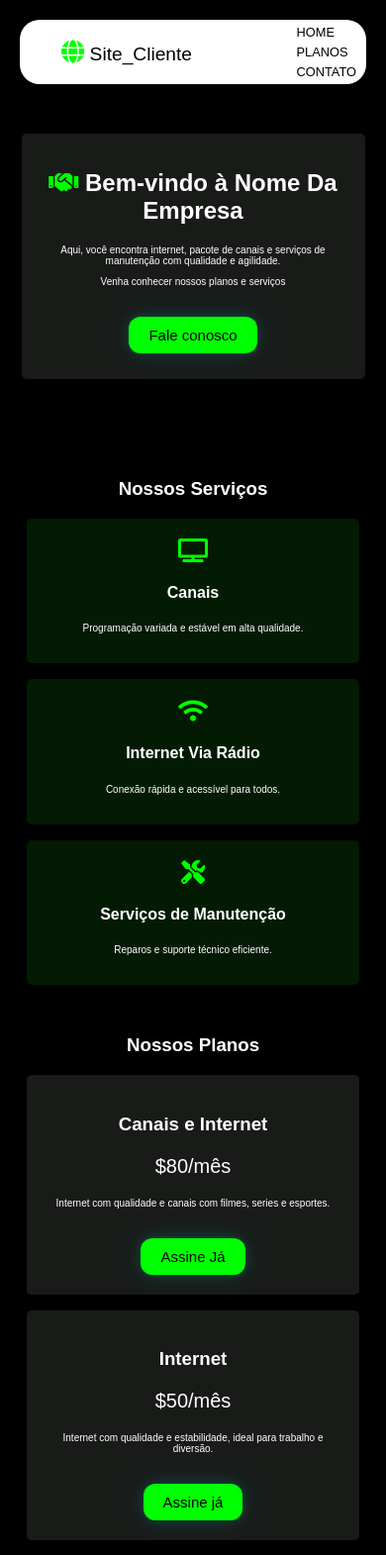
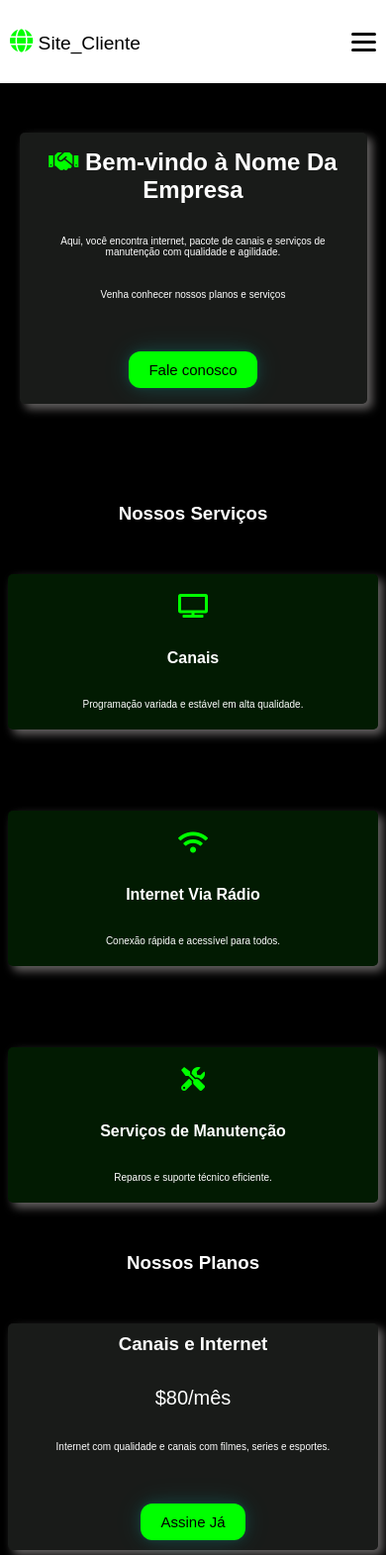
Before and after one commit to mateusmuniz-09/Ssite-jscanais, a plain HTML site: page index.html in a window 390 px wide. Shown: the top 1571 px of the page at 99% size. Drawn offline with Linux system fonts and the light colour scheme.

Commit message:
segundo commit

```diff
--- a/index.html
+++ b/index.html
@@ -10,16 +10,20 @@
 
 </head>
 <body>
-    <header class="cabecalho">
+     <nav>
         <div class="logo"><i class="fas fa-globe"></i> Site_Cliente</div>
-        <nav>
-         <ul>
+        <div class="menu-tracos" onclick="clikMenu()">
+            <span></span>
+            <span></span>
+            <span></span>
+        </div>
+
+         <ul class="menu-link" id="menu">
             <li><a href="#home">HOME</a></li>
             <li><a href="#planos">PLANOS</a></li>
             <li><a href="#fale">CONTATO</a></li>
         </ul>
         </nav>
-    </header>
 
     <section class="inicial" id="home">
         <h1><i class="fas fa-handshake"></i> Bem-vindo à Nome Da Empresa</h1>
@@ -78,6 +82,6 @@
     <footer>
          <p class="direitos">&copy; 2024 Nome Da Empresa. Todos os direitos reservados.</p>
     </footer>
-
+    <script src="menu-traços.js"></script>
 </body>
 </html>
--- /dev/null
+++ b/menu-traços.js
@@ -0,0 +1,5 @@
+function clikMenu() {
+    const menu =
+        document.getElementById('menu');
+    menu.classList.toggle('show');
+}
--- a/style.css
+++ b/style.css
@@ -1,33 +1,72 @@
+* {
+    margin: 0;
+    padding: 0;
+    box-sizing: border-box;
+}
+
 body {
     font-family: Arial, sans-serif;
+
+    background: #000000;
+    /* Fundo preto */
+    color: white;
+    /* Mantém o texto visível sobre o fundo escuro */
+    height: 100vh;
     margin: 0;
-    padding: 20px;
-    background-color: black;
+
+
 }
 
-header {
-    display: flex; /* Flexbox para organizar */
-    justify-content: space-between; /* Espaçamento entre os itens */
-    align-items: center; /* Alinhamento vertical */
-    padding: 10px 20px; /* Espaçamento interno */
-    background-color: white; /* Fundo do header */
-    color: black; /* Cor do texto */
-    font-size: 1.2rem; /* Tamanho da fonte */
-    border-radius: 20px;
+nav {
+    width: 100%;
+    height: 10vh;
+    padding: 20px;
+    display: flex;
+    justify-content: flex-end;
+    align-items: center;
+    background-color: #ffff;
+    margin-bottom: 2rem;
+    padding: 10px;
 }
 
 .logo {
     align-items: center;
     font-size: 2rem;
-    margin-left: 2rem;
+    margin-right: auto;
+    color: #000000;
+
 }
 
+.menu-tracos {
+    display: none;
+    flex-direction: column;
+    gap: 5px;
+    cursor: pointer;
+}
+
+.menu-tracos span {
+    display: block;
+    width: 25px;
+    height: 3px;
+    background-color: #000000;
+    transition: 0.3s;
+    border-radius: 10px;
+
+
+}
+
+
 ul {
-    display: flex; /* Itens em linha */
-    gap: 20px; /* Espaço entre os itens */
-    list-style: none; /* Remove marcadores */
-    margin: 0; /* Remove margens */
-    padding: 0; /* Remove espaçamento interno */
+    display: flex;
+    /* Itens em linha */
+    gap: 20px;
+    /* Espaço entre os itens */
+    list-style: none;
+    /* Remove marcadores */
+    margin: 0;
+    /* Remove margens */
+    padding: 0;
+    /* Remove espaçamento interno */
 }
 
 li {
@@ -36,24 +75,33 @@ li {
 
 a {
     color: black;
-    text-decoration: none; /* Remove sublinhado */
+    text-decoration: none;
+    /* Remove sublinhado */
 }
-.par{
+
+.par {
     font-size: 20px;
 }
 
 .inicial {
-    background-color: hsla(120, 3%, 51%, 0.2); /* Fundo com transparência */
+    background-color: hsla(120, 3%, 51%, 0.2);
+    /* Fundo com transparência */
     color: white;
     margin-top: 50px;
     margin-bottom: 100px;
     padding: 2rem;
     text-align: center;
     width: 80%;
+    display: flex;
+    justify-content: center;
+    align-items: center;
+    flex-direction: column;
     margin-left: auto;
     margin-right: auto;
-    align-items: center;
+    gap: 2rem;
+
     border-radius: 5px;
+    box-shadow: 5px 5px 10px #666363;
 }
 
 button {
@@ -65,23 +113,32 @@ button {
     font-size: 15px;
     cursor: pointer;
     transition: 0.3s;
-    box-shadow: 0 0 5px rgba(0, 255, 208, 0.1), /* Suave */
-                0 0 15px rgba(0, 255, 255, 0.1), /* Mais suave */
-                0 0 30px rgba(0, 255, 255, 0.1); /* Bem leve */
+    box-shadow: 0 0 5px rgba(0, 255, 208, 0.1),
+        /* Suave */
+        0 0 15px rgba(0, 255, 255, 0.1),
+        /* Mais suave */
+        0 0 30px rgba(0, 255, 255, 0.1);
+    /* Bem leve */
 }
 
 button:hover {
-    background-color: rgb(40, 225, 7); /* Torna a cor um pouco mais escura */
-    box-shadow: 0 0 10px rgba(0, 255, 255, 0.7), /* Mais forte ao passar o mouse */
-                0 0 20px rgba(0, 255, 255, 0.5),
-                0 0 40px rgba(0, 255, 255, 0.4);
-    transform: scale(1.1); /* Aumenta o botão ligeiramente */
+    background-color: rgb(40, 225, 7);
+    /* Torna a cor um pouco mais escura */
+    box-shadow: 0 0 10px rgba(0, 255, 255, 0.7),
+        /* Mais forte ao passar o mouse */
+        0 0 20px rgba(0, 255, 255, 0.5),
+        0 0 40px rgba(0, 255, 255, 0.4);
+    transform: scale(1.1);
+    /* Aumenta o botão ligeiramente */
 }
 
 button:active {
-    background-color: rgb(4, 250, 4); /* Torna a cor ainda mais escura */
-    box-shadow: 0 0 20px #0f0, 0 0 20px #0f0; /* Reduz o brilho */
-    transform: scale(1); /* Retorna ao tamanho normal */
+    background-color: rgb(4, 250, 4);
+    /* Torna a cor ainda mais escura */
+    box-shadow: 0 0 20px #0f0, 0 0 20px #0f0;
+    /* Reduz o brilho */
+    transform: scale(1);
+    /* Retorna ao tamanho normal */
 }
 
 h3 {
@@ -92,28 +149,37 @@ h3 {
 .servicos {
     color: white;
     display: flex;
-    flex-wrap: wrap; /* Permite quebra de linha */
-    gap: 1rem;
+    flex-wrap: wrap;
+    /* Permite quebra de linha */
+    gap: 2rem;
     align-items: center;
     justify-content: center;
     padding-left: 2%;
     padding-right: 2%;
     margin-bottom: 50px;
+
 }
 
 .box {
     background-color: hsla(120, 84%, 29%, 0.2);
+    display: flex;
+    justify-content: center;
+    align-items: center;
     text-align: center;
+    flex-direction: column;
+    gap: 2rem;
+    margin-top: 50px;
     padding: 20px;
     border: none;
-    height: 200px;
+    height: 300px;
     width: 300px;
     border-radius: 5px;
     transition: width 0.3s ease-in-out, height 0.3s ease-in-out;
+    box-shadow: 5px 5px 10px #666363;
 }
 
 .box:hover {
-    height: 210px;
+    height: 310px;
     width: 310px;
     border: solid 1px #0f0;
     font-size: 1.5rem;
@@ -121,7 +187,7 @@ h3 {
 }
 
 p {
-    font-size: 12px;
+    font-size: 1rem;
 }
 
 i {
@@ -132,16 +198,66 @@ i {
 .planos {
     color: white;
     display: flex;
-    flex-wrap: wrap; /* Adiciona quebra de linha */
-    gap: 1rem;
+    flex-wrap: wrap;
+    /* Adiciona quebra de linha */
+    gap: 2rem;
     align-items: center;
     justify-content: center;
     padding-left: 2%;
     padding-right: 2%;
     margin-bottom: 10px;
+    margin-top: 50px;
 }
 
 .card {
+    background-color: hsla(120, 3%, 51%, 0.2);
+    text-align: center;
+    justify-content: center;
+    align-items: center;
+    flex-direction: column;
+    display: flex;
+    gap: 2rem;
+    padding: 10px;
+    border: none;
+    height: 300px;
+    width: 300px;
+    border-radius: 5px;
+    transition: width 0.3s ease-in-out, height 0.3s ease-in-out;
+    box-shadow: 5px 5px 10px #666363;
+}
+
+.card:hover {
+    height: 320px;
+    width: 320px;
+    border: solid 1px #0f0;
+    font-size: 1.5rem;
+    color: white;
+}
+
+.smanu:hover {
+    height: 320px;
+    width: 320px;
+    border: solid 1px #0f0;
+    font-size: 1.5rem;
+    color: white;
+}
+
+.manu {
+    color: white;
+    display: flex;
+    flex-wrap: wrap;
+    /* Adiciona quebra de linha */
+    gap: 1rem;
+    align-items: center;
+    justify-content: start;
+    padding-left: 2%;
+    padding-right: 2%;
+    margin-bottom: 10px;
+    margin-left: 2.7rem;
+    margin-top: 20px;
+}
+
+.smanu {
     background-color: hsla(120, 3%, 51%, 0.2);
     text-align: center;
     padding: 20px;
@@ -152,47 +268,11 @@ i {
     transition: width 0.3s ease-in-out, height 0.3s ease-in-out;
 }
 
-.card:hover {
-    height: 320px;
-    width: 320px;
-    border: solid 1px #0f0;
-    font-size: 1.5rem;
-    color: white;
-}
-.smanu:hover{
-    height: 320px;
-    width: 320px;
-    border: solid 1px #0f0;
-    font-size: 1.5rem;
-    color: white;
-}
-.manu{
-    color: white;
-    display: flex;
-    flex-wrap: wrap; /* Adiciona quebra de linha */
-    gap: 1rem;
-    align-items: center;
-    justify-content: start;
-    padding-left: 2%;
-    padding-right: 2%;
-    margin-bottom: 10px;
-    margin-left: 2.7rem;
-    margin-top: 20px;
-}
-.smanu{
-    background-color: hsla(120, 3%, 51%, 0.2);
-    text-align: center;
-    padding: 20px;
-    border: none;
-    height: 300px;
-    width: 300px;
-    border-radius: 5px;
-    transition: width 0.3s ease-in-out, height 0.3s ease-in-out;
-}
-#sm{
+#sm {
     margin-top: 30px;
 }
-footer{
+
+footer {
     color: white;
     text-align: start;
 }
@@ -200,7 +280,7 @@ footer{
 /* Estilo responsivo para telas médias */
 @media (max-width: 768px) {
     header {
-       /* align-contents: pace-between ;/* Empilha os itens */
+        /* align-contents: pace-between ;/* Empilha os itens */
         align-items: center;
     }
 
@@ -208,8 +288,41 @@ footer{
         font-size: 1.5rem;
     }
 
+    .menu-tracos {
+        display: flex;
+    }
+
+    .menu-link {
+        display: none;
+        flex-direction: column;
+        gap: 15px;
+        position: absolute;
+        top: 60px;
+        padding: 10px;
+        background-color: #625d5d;
+        width: 20%;
+        align-items: center;
+        text-align: center;
+        border-radius: 5px;
+    }
+
+    .menu-link.show {
+        display: flex;
+    }
+
+    .menu-link li a {
+
+        color: #ffff;
+        text-decoration: underline;
+        font-size: 15PX;
+
+
+
+    }
+
     ul {
-        flex-direction: column; /* Menu em coluna */
+        flex-direction: column;
+        /* Menu em coluna */
         gap: 10px;
         font-size: 0.8rem;
 
@@ -219,7 +332,8 @@ footer{
         width: 80%;
     }
 
-    .box, .card{
+    .box,
+    .card {
         width: 90%;
     }
 }
@@ -227,15 +341,18 @@ footer{
 /* Estilo responsivo para telas pequenas */
 @media (max-width: 480px) {
     header {
-        padding: 5px 10px; /* Reduz o espaçamento interno */
+        padding: 5px 10px;
+        /* Reduz o espaçamento interno */
     }
 
     .logo {
-        font-size: 1.2rem; /* Reduz a logo */
+        font-size: 1.2rem;
+        /* Reduz a logo */
     }
 
     ul {
-        gap: 5px; /* Menor espaço entre itens */
+        gap: 5px;
+        /* Menor espaço entre itens */
     }
 
     .inicial {
@@ -243,9 +360,12 @@ footer{
         padding: 1rem;
     }
 
-    .box, .card {
-        width: 100%; /* Ocupa toda a largura */
-        height: auto; /* Ajusta altura automaticamente */
+    .box,
+    .card {
+        width: 100%;
+        /* Ocupa toda a largura */
+        height: auto;
+        /* Ajusta altura automaticamente */
     }
 
     p {
```
